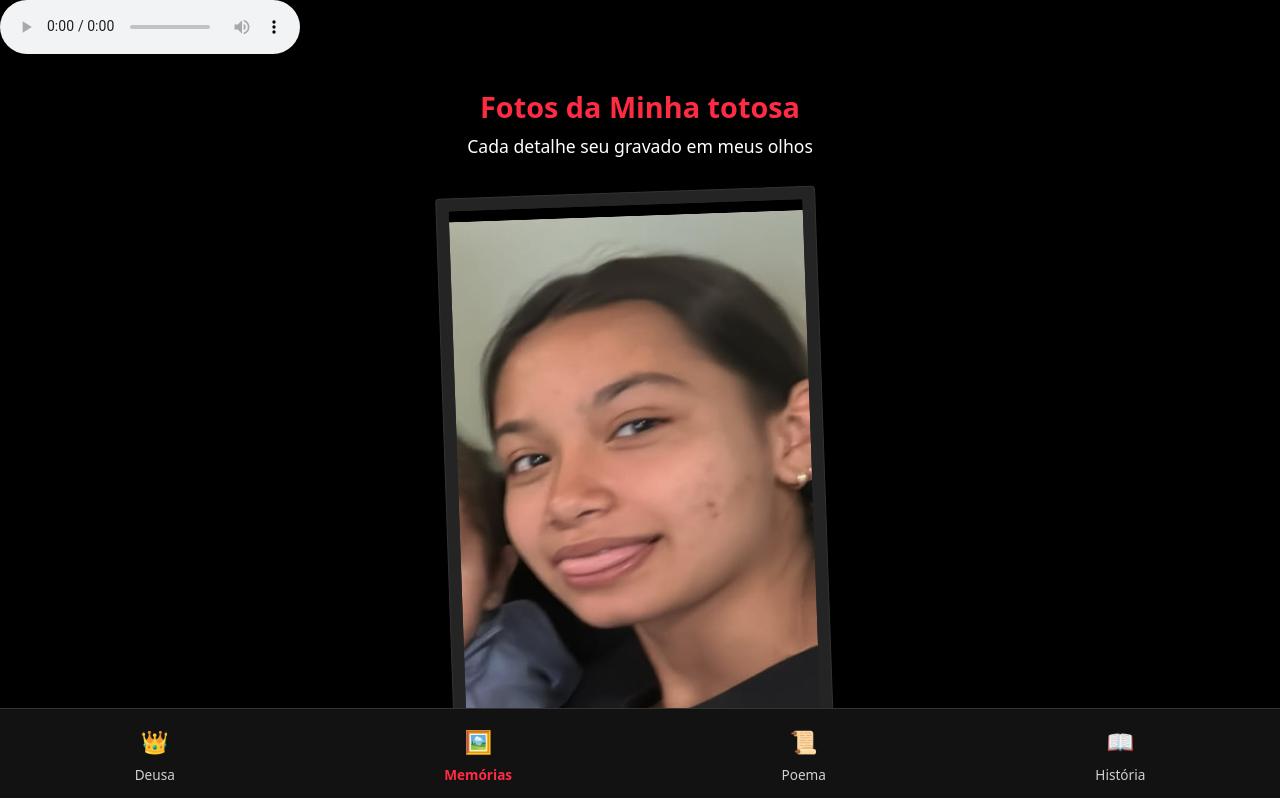
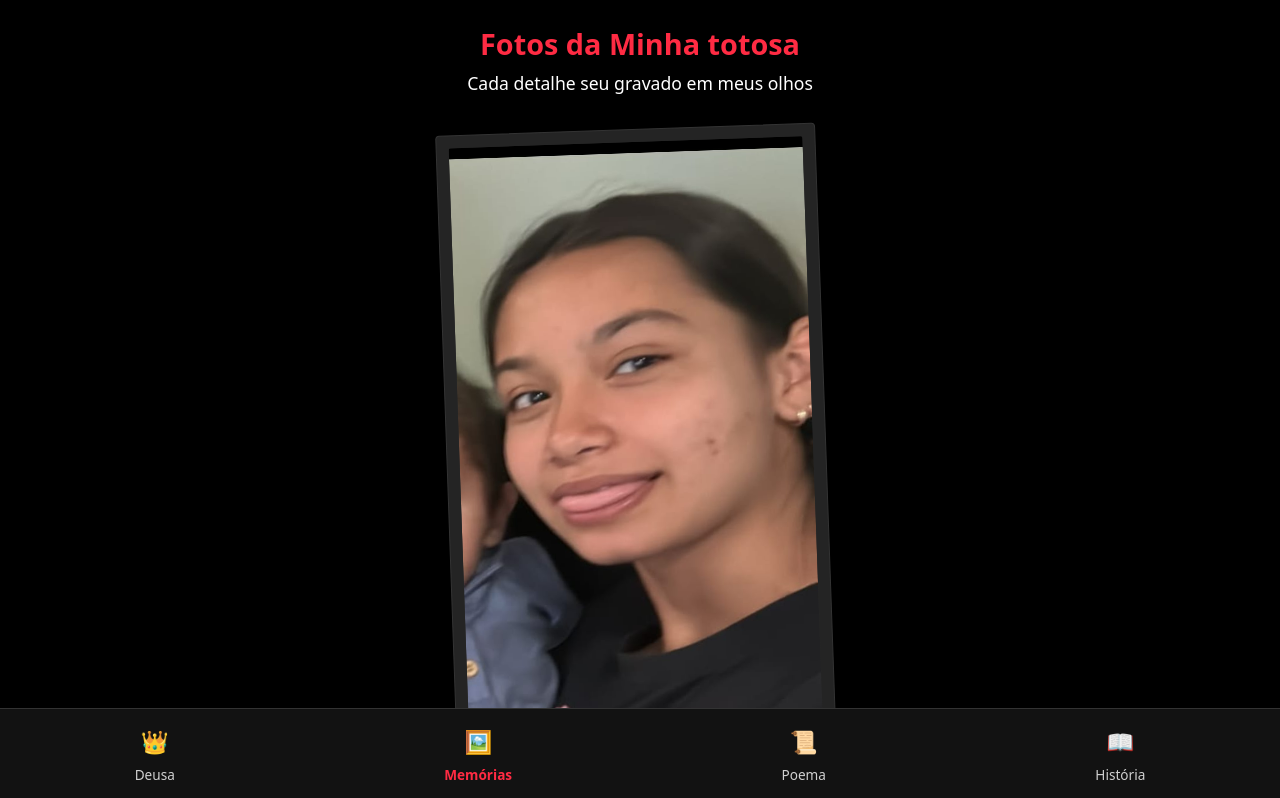
Before and after one commit to nicolasbvsantos-lab/voce-minha-deusa, a plain HTML site: page paginas/memorias.html in a window 1280 px wide. Shown: the top 798 px of the page. Drawn offline with Linux system fonts and the light colour scheme.

Commit message:
Remove audio player from memórias.html
Removed the audio player from the memories page.

```diff
--- a/paginas/memorias.html
+++ b/paginas/memorias.html
@@ -8,7 +8,6 @@
     <link rel="stylesheet" href="../css/memorias.css">
 </head>
 <body>
-    <audio id="audio-player" src="assets/audio/Morena.mp3" controls loop></audio>
     <main class="container">
         <header class="cabecalho-pagina">
             <h1>Fotos da Minha totosa</h1>
```
